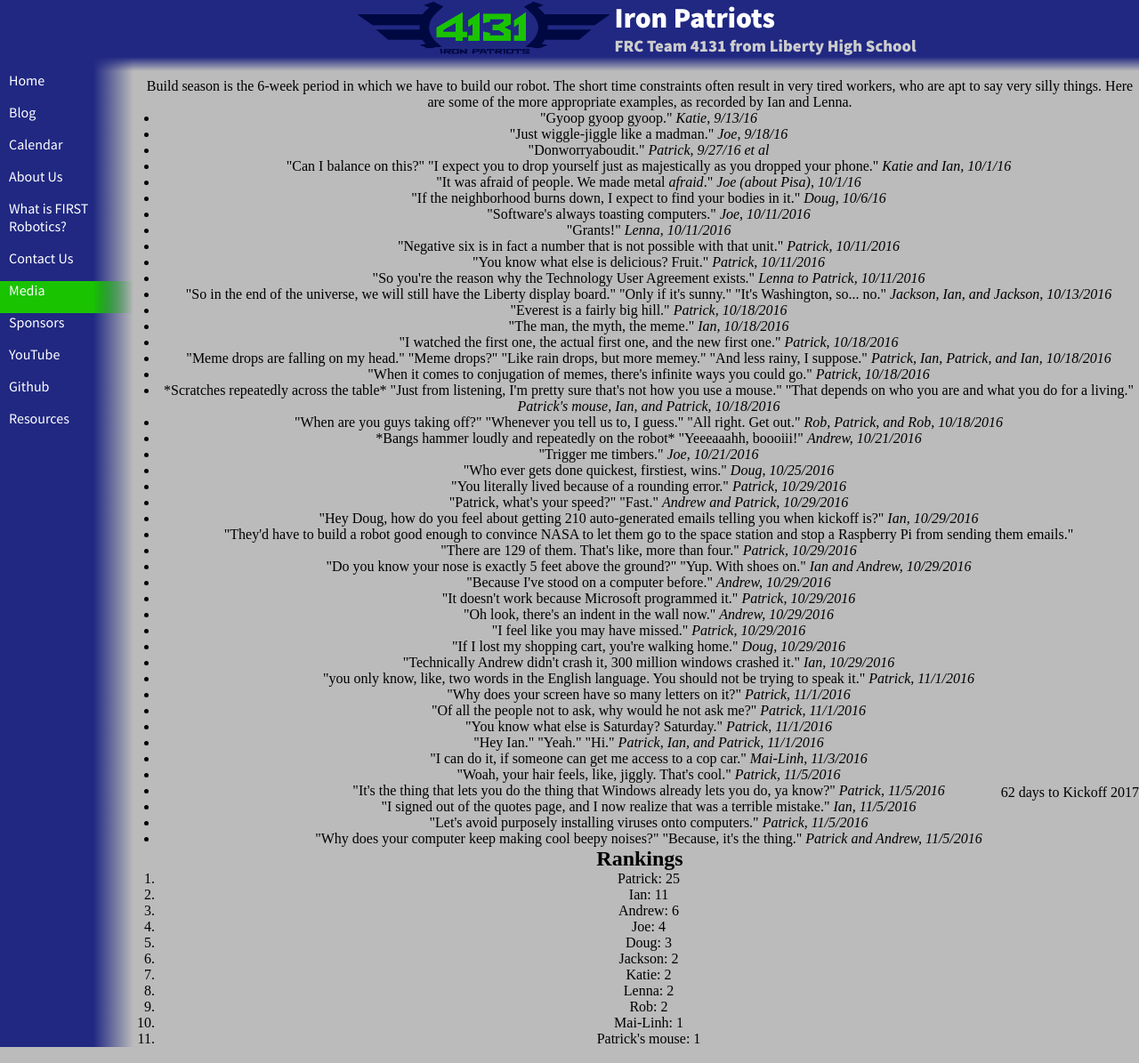
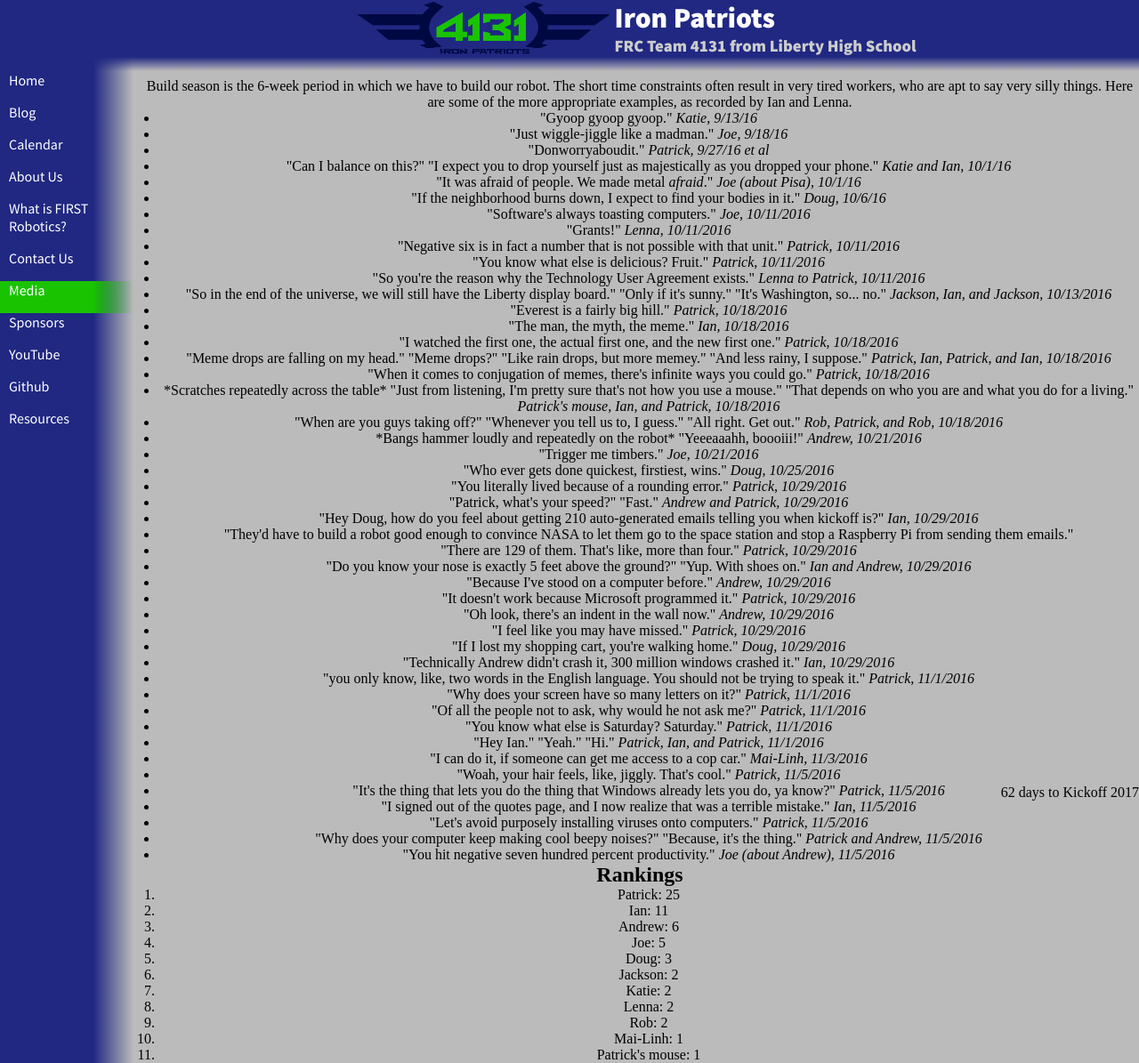
Before and after one commit to katiebugmoon/FRC4131.github.io, a Jekyll site: the page built from media/2017/quotes.html, in a window 1280 px wide. Shown: the whole page at 89% size. Built offline with Jekyll 4.4.1, drawn with Linux system fonts in a browser that asks for light colours; nearby versions of some CDN libraries.

Commit message:
Update quotes.html

```diff
--- a/media/2017/quotes.html
+++ b/media/2017/quotes.html
@@ -49,6 +49,7 @@ title: Build Season 2017 Quotes
 	<li>"I signed out of the quotes page, and I now realize that was a terrible mistake." <i>Ian, 11/5/2016</i></li>
 	<li>"Let's avoid purposely installing viruses onto computers." <i>Patrick, 11/5/2016</i></li>
 	<li>"Why does your computer keep making cool beepy noises?" "Because, it's the thing." <i>Patrick and Andrew, 11/5/2016</i></li>
+	<li>"You hit negative seven hundred percent productivity." <i>Joe (about Andrew), 11/5/2016</i>
 </ul>
 <h2>Rankings</h2>
 <ol id='rankings'></ol>
```
